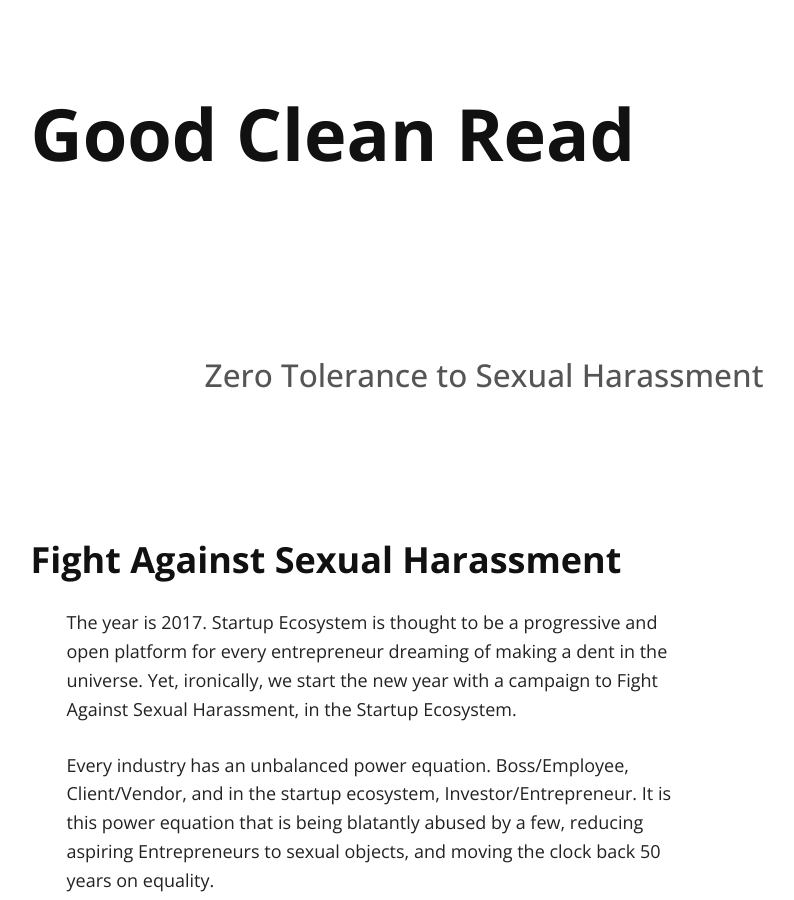
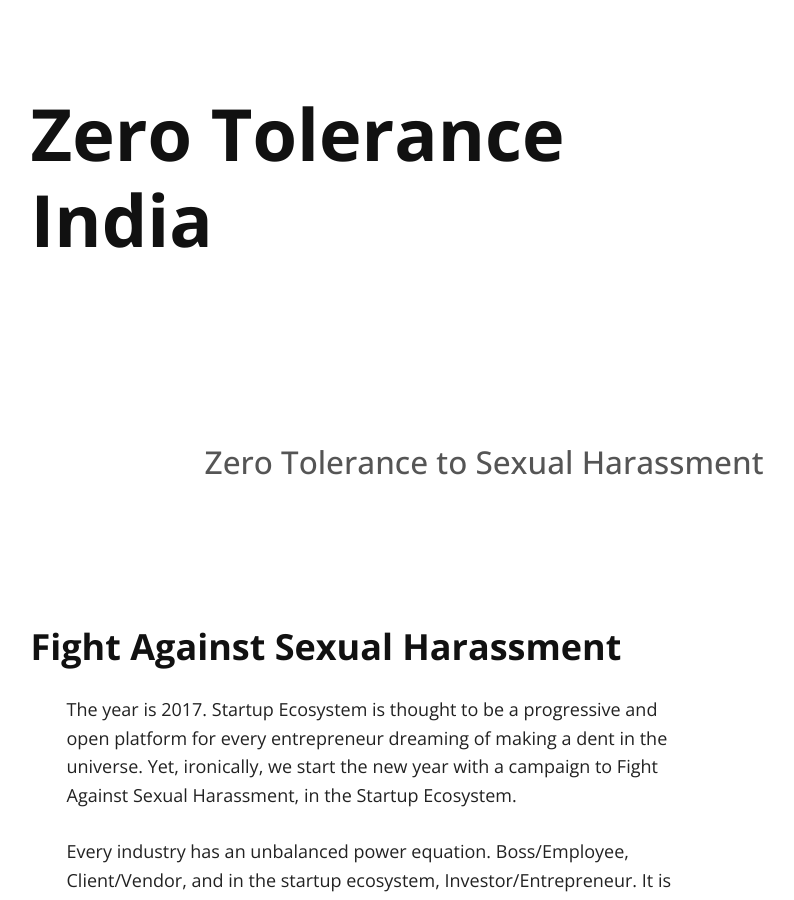
Before and after one commit to zerotoleranceindia/zerotoleranceindia.github.io, a Jekyll site: the page built from index.md, in a window 1280 px wide and 900 px high. Shown: the whole window, without its empty margins (261-1055 px from the left). Built offline with Jekyll 4.4.1, drawn with Linux system fonts in a browser that asks for light colours; nearby versions of some CDN libraries; our own code applies the rules of GitHub Pages for plain Markdown files; some of the changed lines change nothing that is shown.

Commit message:
updated site settings

```diff
--- a/_config.yml
+++ b/_config.yml
@@ -1,7 +1,7 @@
 # Site settings
-title: Good Clean Read
-tag_text: Good Clean Read
-description: A responsive template for publishing single-page websites, articles that are easy on the eyes
+title: Zero Tolerance India
+tag_text: Zero Tolerance India
+description: Zero Tolerance Against Sexual Harassment in India
 #url: "http://127.0.0.1:4000"
 baseurl: ""
 
--- a/index.md
+++ b/index.md
@@ -60,10 +60,3 @@ Been affected by MM or anyone else whose behaviour goes beyond ZERO TOLERANCE? S
 <hr>
 
 Made with <i class="fa fa-heart"></i> by folks just like you.
-<hr>
-
-##### Footnotes:
-
-[^1]: This is a footnote. Click to return.
-
-[^2]: Here is another.
```
